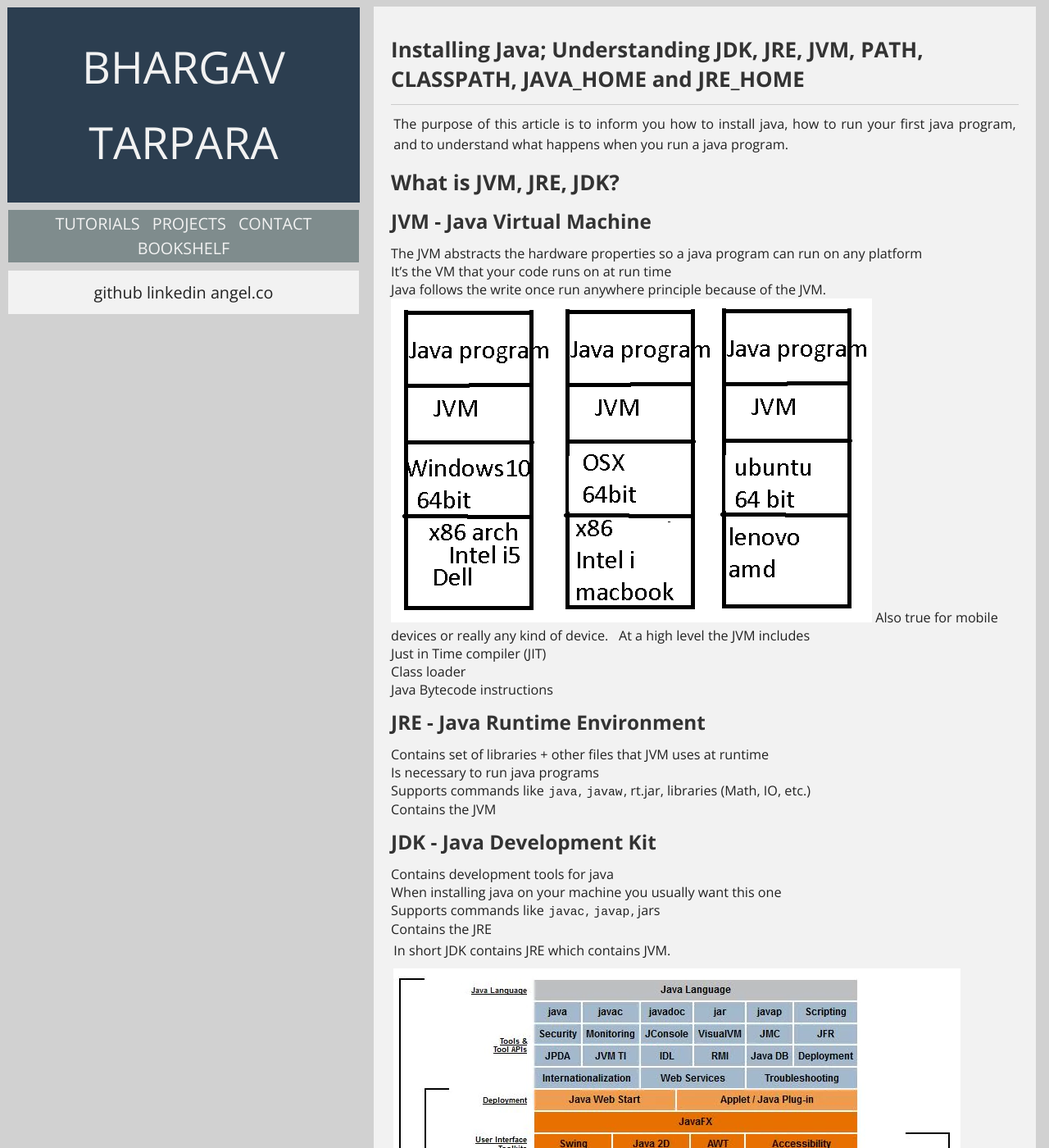
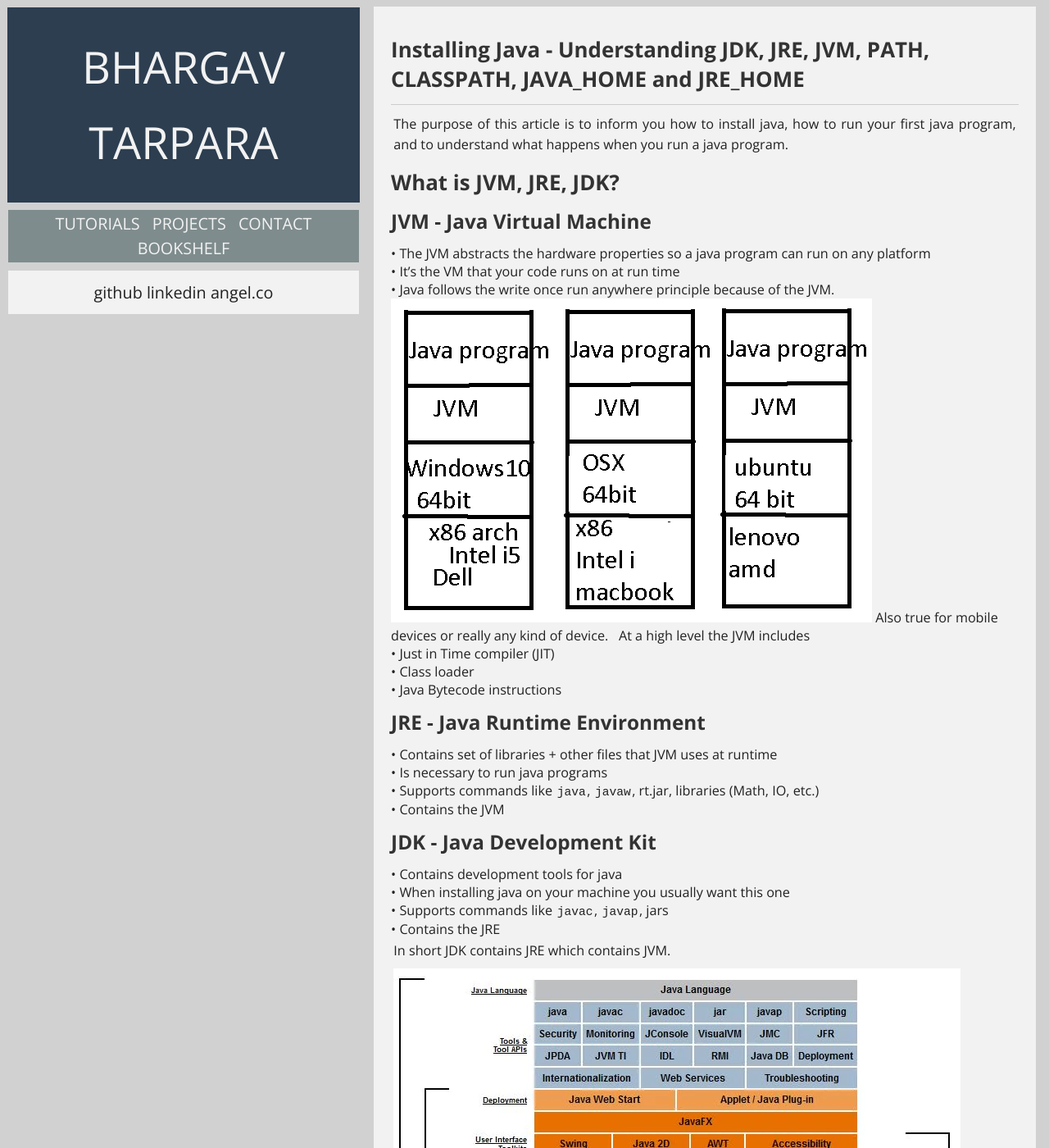
Before and after one commit to BTruer/BTruer.github.io, a Jekyll site: the page built from tutorials/_posts/2017-08-01-Intro-To-CS-Java.md, in a window 1280 px wide and 1400 px high. Shown: the whole window at 82% size. Built offline with Jekyll 4.4.1, drawn with Linux system fonts in a browser that asks for light colours; comment, search, counter and statistics services are not loaded; some of the changed text lies outside the part shown.

Commit message:
ui updates

```diff
--- a/_config.yml
+++ b/_config.yml
@@ -43,7 +43,9 @@
 #------------------------------------------------------------------------------
 source: .
 destination: ./_site
-gems: ['jekyll-paginate']
+gems:
+  - jekyll-paginate
+  - jekyll-last-modified-at
 
 sass:
     style: :compressed
--- a/_layouts/post.html
+++ b/_layouts/post.html
@@ -12,6 +12,9 @@
         {{ content }}
 
         <p class="top"><small><a href="#top">[top]</a></small></p>
+        <div>
+        <p>Post originally posted on {{ page.date }}</p>
+        <p>Post last modified on {{ page.last_modified_at }}</p>
 
     </article>
 
--- a/tutorials/_posts/2017-08-01-Intro-To-CS-Java.md
+++ b/tutorials/_posts/2017-08-01-Intro-To-CS-Java.md
@@ -10,28 +10,28 @@
 ## What is JVM, JRE, JDK?
 
 ### JVM - Java Virtual Machine
-* The JVM abstracts the hardware properties so a java program can run on any platform
-* It's the VM that your code runs on at run time
-* Java follows the write once run anywhere principle because of the JVM.
+* • The JVM abstracts the hardware properties so a java program can run on any platform
+* • It's the VM that your code runs on at run time
+* • Java follows the write once run anywhere principle because of the JVM.
 ![alt text](images/post_intro_java_1.png "JVM")
 Also true for mobile devices or really any kind of device.
 &nbsp;
 At a high level the JVM includes
-* Just in Time compiler (JIT)
-* Class loader
-* Java Bytecode instructions
+* • Just in Time compiler (JIT)
+* • Class loader
+* • Java Bytecode instructions
 
 ### JRE - Java Runtime Environment
-* Contains set of libraries + other files that JVM uses at runtime
-* Is necessary to run java programs
-* Supports commands like `java`, `javaw`, rt.jar, libraries (Math, IO, etc.)
-* Contains the JVM
+* • Contains set of libraries + other files that JVM uses at runtime
+* • Is necessary to run java programs
+* • Supports commands like `java`, `javaw`, rt.jar, libraries (Math, IO, etc.)
+* • Contains the JVM
 
 ### JDK - Java Development Kit
-* Contains development tools for java
-* When installing java on your machine you usually want this one
-* Supports commands like `javac`, `javap`, jars
-* Contains the JRE
+* • Contains development tools for java
+* • When installing java on your machine you usually want this one
+* • Supports commands like `javac`, `javap`, jars
+* • Contains the JRE
 
 In short JDK contains JRE which contains JVM.
 
```
Also changed, not shown: other parts of tutorials/_posts/2017-08-01-Intro-To-CS-Java.md (+12 -12 lines), projects/_posts/2016-10-01-ThirdEye.md (+16 -16 lines).
